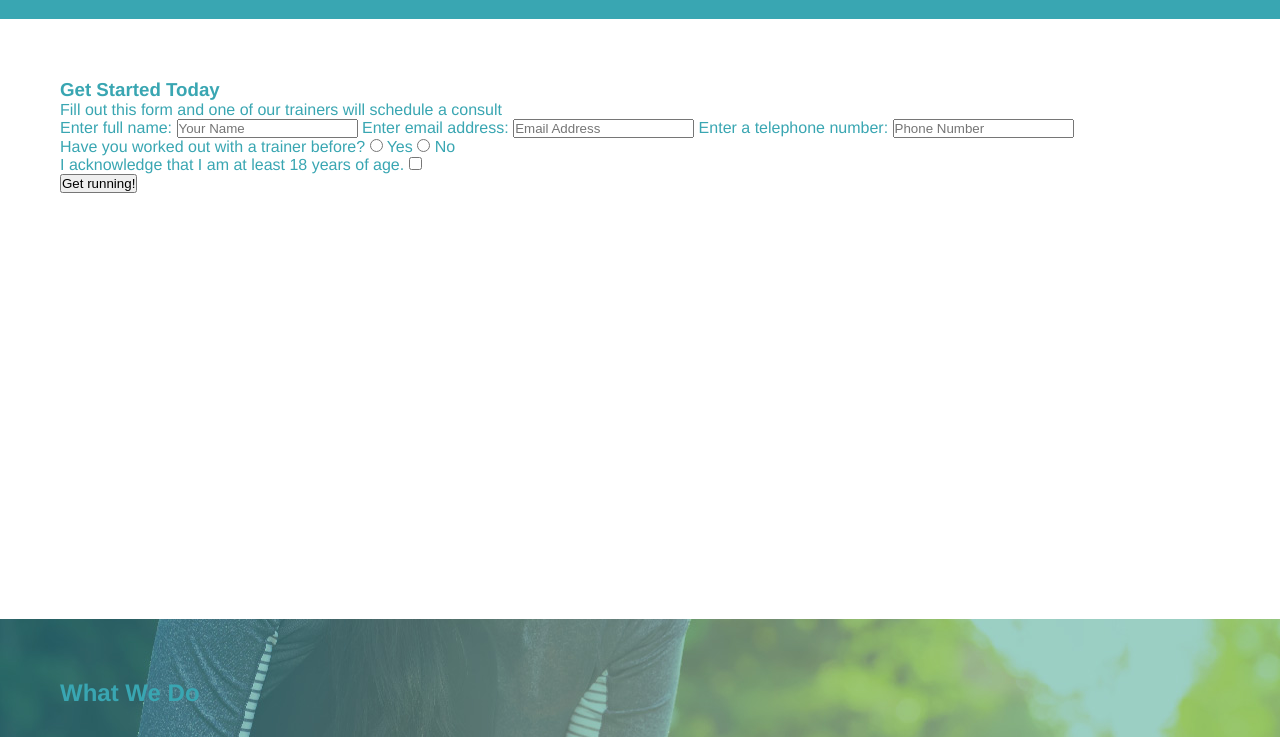
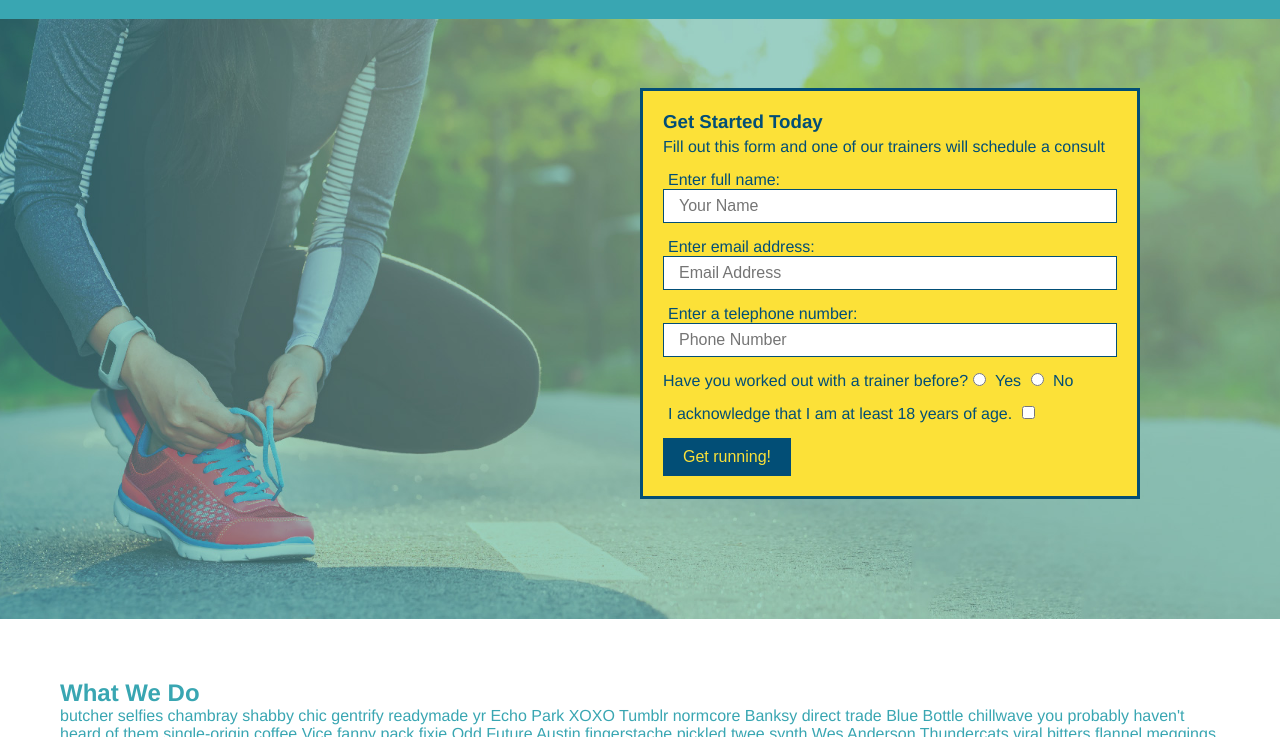
Before and after one commit to emisiorski/run-buddy, a plain HTML site: page index.html in a window 1280 px wide. Shown: the part 63-800 px from the top of the page. Drawn offline with Linux system fonts and the light colour scheme.

Commit message:
add what you do icons

```diff
--- a/assets/css/style.css
+++ b/assets/css/style.css
@@ -69,9 +69,46 @@ footer h2 {
   }
   section {
     padding: 60px;
-    background-image: url("../images/hero-bg.jpeg");
   }
   .hero {
-    background-image: url("../images/hero-bg.jpg");
+    background-image: url("../images/hero-bg.jpeg");
     height: 600px;
+    background-size: cover;
+    background-position: center;
+    position: relative;
   }
+  .hero-form {
+    background-color: #fce138;
+    padding: 20px;
+    width: 500px;
+    color: #024e76;
+    border-style: solid;
+    border-width: 3px;
+    border-color: #024e76;
+    position: absolute;
+    bottom: 120px;
+    right: 140px;
+  }
+  .hero-form p {
+    margin: 5px 0 15px 0;
+  }
+  .form-input {
+    border: 1px solid #024e76;
+    display: block;
+    padding: 7px 15px;
+    font-size: 16px;
+    color: #024e76;
+    width: 100%;
+    margin-bottom: 15px;
+  }
+  .hero-form label {
+    margin: 0 5px;
+  }
+  .hero-form button {
+    color: #fce138;
+    background-color: #024e76;
+    border: none;
+    padding: 10px 20px;
+    font-size: 16px;
+  }
+  /* Hero styles end*/
--- a/index.html
+++ b/index.html
@@ -32,17 +32,17 @@
           </header>
           <!-- hero/jumbotron -->
         <section class="hero">
-          <div>
+          <div class="hero-form">
             <h3>Get Started Today</h3>
             <p>Fill out this form and one of our trainers will schedule a consult</p>
             <!--Hero section-->
             <form>
               <label for="name">Enter full name:</label>
-              <input type="text" placeholder="Your Name" name="name" id="name" />
+              <input type="text" placeholder="Your Name" name="name" id="name" class="form-input"/>
               <label for="email">Enter email address:</label>
-              <input type="email" placeholder="Email Address" name="email" id="email"/>
+              <input type="email" placeholder="Email Address" name="email" id="email" class="form-input"/>
               <label for="phone">Enter a telephone number:</label>
-              <input type="tel" placeholder="Phone Number" name="phone" id="phone"/>
+              <input type="tel" placeholder="Phone Number" name="phone" id="phone" class="form-input"/>
               <p>
                 Have you worked out with a trainer before?
                 <input type="radio" name="trainer-confirm" id="trainer-yes" />
@@ -64,13 +64,41 @@
         </section>
 
         <!-- "what we do" section -->
-        <section>
+        <section id="what-we-do">
             <h2>What We Do</h2>
+            <p>
+              butcher selfies chambray shabby chic gentrify readymade yr Echo Park XOXO Tumblr normcore Banksy direct trade Blue Bottle chillwave you probably haven't heard of them single-origin coffee Vice fanny pack fixie Odd Future Austin fingerstache pickled twee synth Wes Anderson Thundercats viral bitters flannel meggings narwhal Marfa Schlitz sustainable Intelligentsia umami deep v craft
+            </p>
         </section>
 
         <!-- "what you do" section -->
-        <section>
+        <section id="what-you-do">
             <h2>What You Do</h2>
+            <div>
+               <!-- insert this img element -->
+              <img src="./assets/images/step-1.svg" alt="" />
+              <h3>Step 1: Fill Out the Form Above.</h3>
+              <p>You're already here, so why not?</p>
+            </div>
+
+            <div>
+              <img src="./assets/images/step-2.svg" alt="" />
+              <h3>Step 2: Consult with One of Our Trainers.</h3>
+              <p>Are you here to build muscle, lose weight, or just feel good?</p>
+            </div>
+
+            <div>
+              <h3>Step 3: Get Running.</h3>
+              <img src="./assets/images/step-3.svg" alt="" />
+              <p>Hit the ground running (literally) once your trainer lays out your plan.</p>
+            </div>
+
+            <div>
+              <h3>Step 4: See Results.</h3>
+              <img src="./assets/images/step-4.svg" alt="" />
+              <p>Bi-weekly check-ins with your trainer will keep you focused</p>
+            </div>
+        </section>
             </section>
 
         <!-- "meet the trainers" section -->
```
Also changed, not shown: assets/images/step-1.svg (added), assets/images/step-2.svg (added), assets/images/step-3.svg (added), assets/images/step-4.svg (added).
